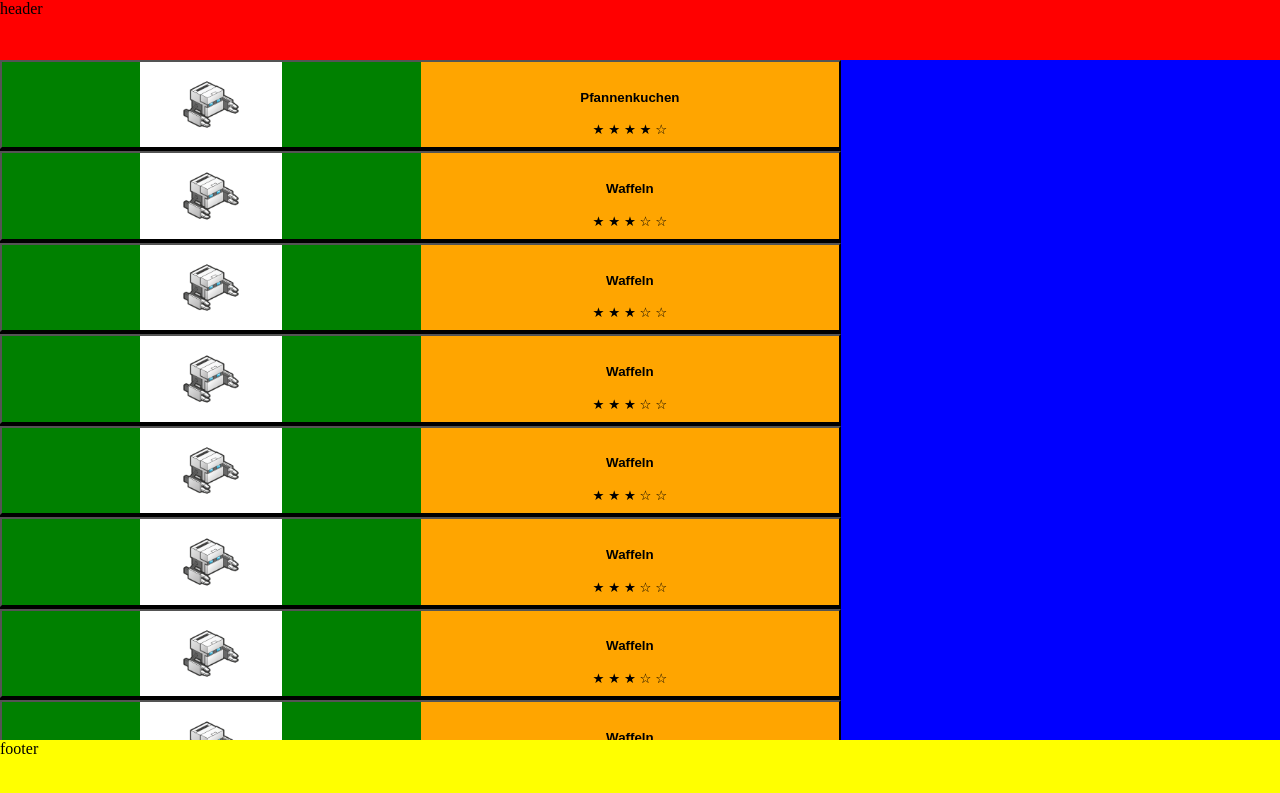
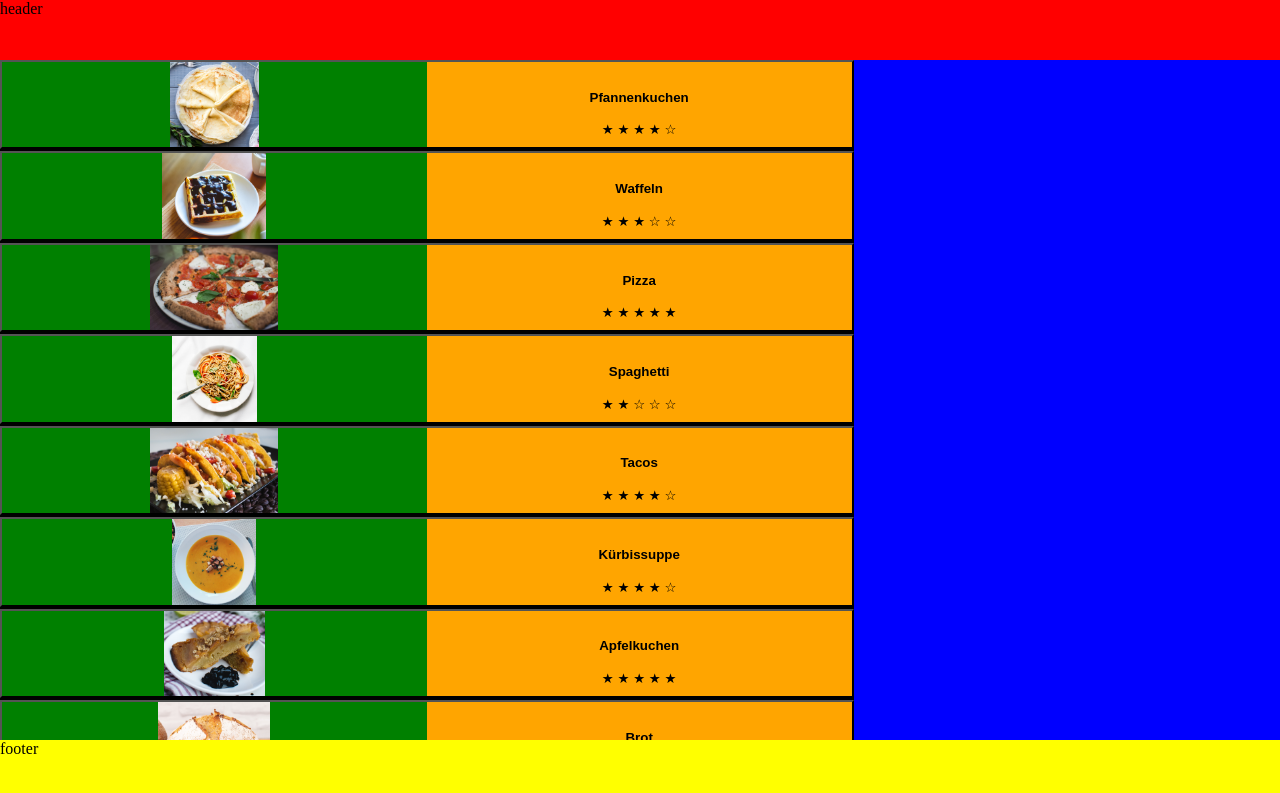
Before and after one commit to rethesa/SimplyCooked, a plain HTML site: page www/index.html in a window 1280 px wide. Drawn offline with Linux system fonts and the light colour scheme.

Commit message:
add recipie names and cc0 images from foodiesfeed

```diff
--- a/www/index.html
+++ b/www/index.html
@@ -53,7 +53,7 @@
 
                 <button class="recipe_btn">
                     <div class="left_recipe_view">
-                        <img class="recipe_img" src="res/icon.png"/>
+                        <img class="recipe_img" src="res/recipes/panncakes.jpg"/>
                     </div>
                     <div class="right_recipe_view">
                         <div class="recipe_text">
@@ -65,7 +65,7 @@
 
                 <button class="recipe_btn">
                     <div class="left_recipe_view">
-                        <img class="recipe_img" src="res/icon.png"/>
+                        <img class="recipe_img" src="res/recipes/waffle.jpg"/>
                     </div>
                     <div class="right_recipe_view">
                         <div class="recipe_text">
@@ -77,71 +77,71 @@
 
                 <button class="recipe_btn">
                     <div class="left_recipe_view">
-                        <img class="recipe_img" src="res/icon.png"/>
+                        <img class="recipe_img" src="res/recipes/pizza.jpg"/>
                     </div>
                     <div class="right_recipe_view">
                         <div class="recipe_text">
-                            <h4>Waffeln</h4>
-                            <p>&#x2605 &#x2605 &#x2605 &#x2606 &#x2606</p>
+                            <h4>Pizza</h4>
+                            <p>&#x2605 &#x2605 &#x2605 &#x2605 &#x2605</p>
                         </div>
                     </div>
                 </button>
 
                 <button class="recipe_btn">
                     <div class="left_recipe_view">
-                        <img class="recipe_img" src="res/icon.png"/>
+                        <img class="recipe_img" src="res/recipes/spaghetti.jpg"/>
                     </div>
                     <div class="right_recipe_view">
                         <div class="recipe_text">
-                            <h4>Waffeln</h4>
-                            <p>&#x2605 &#x2605 &#x2605 &#x2606 &#x2606</p>
+                            <h4>Spaghetti</h4>
+                            <p>&#x2605 &#x2605 &#x2606 &#x2606 &#x2606</p>
                         </div>
                     </div>
                 </button>
 
                 <button class="recipe_btn">
                     <div class="left_recipe_view">
-                        <img class="recipe_img" src="res/icon.png"/>
+                        <img class="recipe_img" src="res/recipes/tacos.jpg"/>
                     </div>
                     <div class="right_recipe_view">
                         <div class="recipe_text">
-                            <h4>Waffeln</h4>
-                            <p>&#x2605 &#x2605 &#x2605 &#x2606 &#x2606</p>
+                            <h4>Tacos</h4>
+                            <p>&#x2605 &#x2605 &#x2605 &#x2605 &#x2606</p>
                         </div>
                     </div>
                 </button>
 
                 <button class="recipe_btn">
                     <div class="left_recipe_view">
-                        <img class="recipe_img" src="res/icon.png"/>
+                        <img class="recipe_img" src="res/recipes/pumkin.jpg"/>
                     </div>
                     <div class="right_recipe_view">
                         <div class="recipe_text">
-                            <h4>Waffeln</h4>
-                            <p>&#x2605 &#x2605 &#x2605 &#x2606 &#x2606</p>
+                            <h4>Kürbissuppe</h4>
+                            <p>&#x2605 &#x2605 &#x2605 &#x2605 &#x2606</p>
                         </div>
                     </div>
                 </button>
 
                 <button class="recipe_btn">
                     <div class="left_recipe_view">
-                        <img class="recipe_img" src="res/icon.png"/>
+                        <img class="recipe_img" src="res/recipes/applepie.jpg"/>
                     </div>
                     <div class="right_recipe_view">
                         <div class="recipe_text">
-                            <h4>Waffeln</h4>
-                            <p>&#x2605 &#x2605 &#x2605 &#x2606 &#x2606</p>
+                            <h4>Apfelkuchen</h4>
+                            <p>&#x2605 &#x2605 &#x2605 &#x2605 &#x2605</p>
                         </div>
                     </div>
                 </button>
 
                 <button class="recipe_btn">
                     <div class="left_recipe_view">
-                        <img class="recipe_img" src="res/icon.png"/>
+                        <img class="recipe_img" src="res/recipes/bred.jpg"/>
                     </div>
                     <div class="right_recipe_view">
                         <div class="recipe_text">
-                            <h4>Waffeln</h4>
+                            <h4>Brot</h4>
                             <p>&#x2605 &#x2605 &#x2605 &#x2606 &#x2606</p>
                         </div>
                     </div>
```
Also changed, not shown: www/res/icon.png (deleted), www/res/recipes/applepie.jpg (added), www/res/recipes/bred.jpg (added), www/res/recipes/panncakes.jpg (added), www/res/recipes/pizza.jpg (added), www/res/recipes/pumkin.jpg (added), www/res/recipes/spaghetti.jpg (added), www/res/recipes/tacos.jpg (added), www/res/recipes/waffle.jpg (added), 10 other files.
